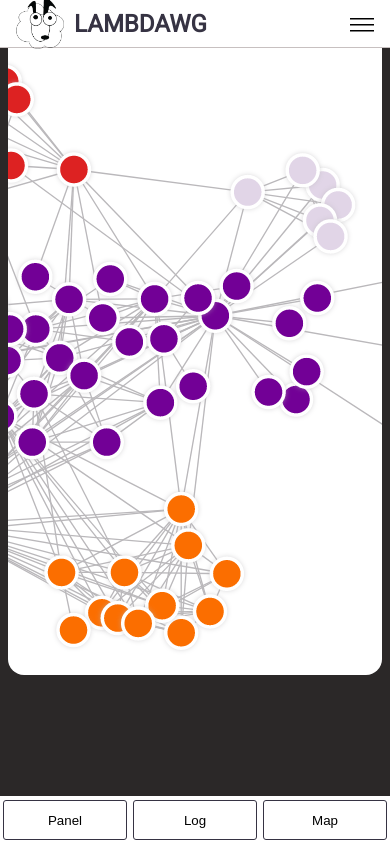
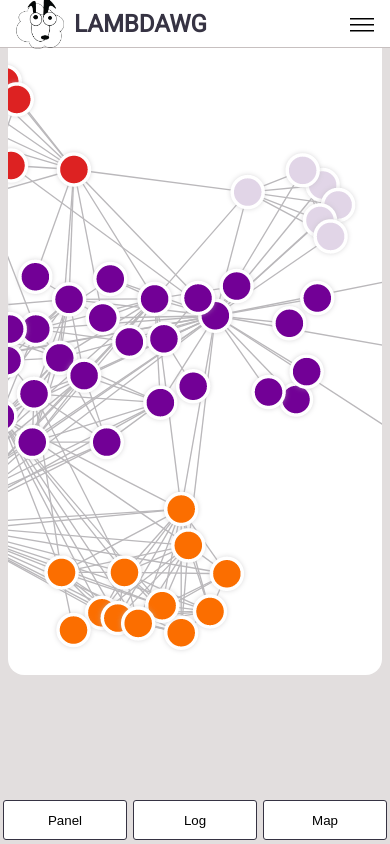
Before and after one commit to oslabs-beta/Lambdawg, a React (Vite) app: page /dashboard in a window 390 px wide. Built offline with nearby package versions, Linux system fonts and the light colour scheme.

Commit message:
Mas css tweaks

```diff
--- a/src/styles/_dashboard.scss
+++ b/src/styles/_dashboard.scss
@@ -101,7 +101,7 @@
     visibility: visible;
     height: 3rem;
     padding: 1rem 0rem 1rem 0rem;
-    background-color: $button-background-color;
+    background-color: $dashboard-background-color;
   }
 
   #panelButton, #diagramButton, #dataButton {
--- a/src/styles/_variables.scss
+++ b/src/styles/_variables.scss
@@ -27,7 +27,7 @@ $hamburger-menu-lines: #9a9797;
 $hamburger-menu-font: black;
 
 /// Dashboard
-$dashboard-background-color: rgb(43, 40, 40);
+$dashboard-background-color: rgb(226, 222, 222);
 $panel-background-color: white;
 $diagram-background-color: white;
 $data-window-background-color: white;
```
